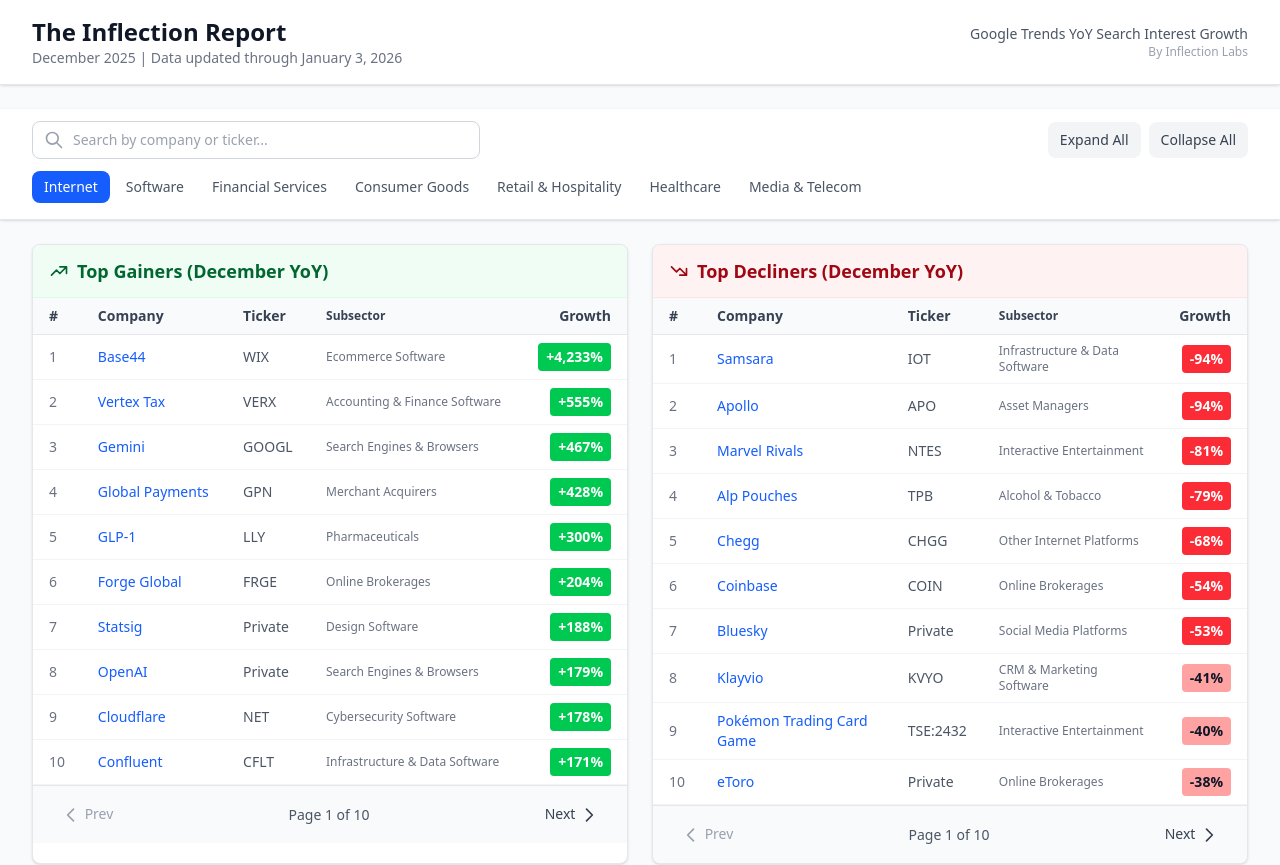
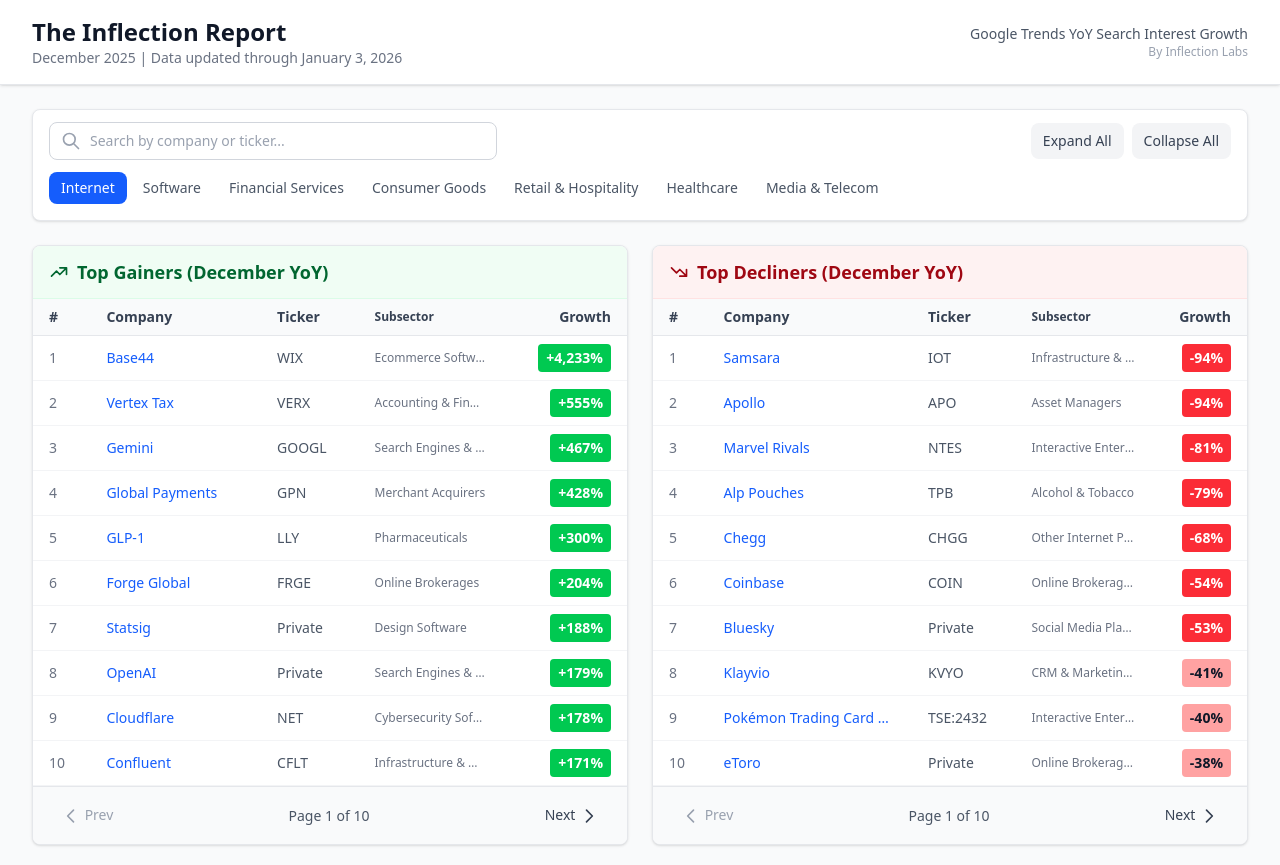
Before and after one commit to emersonwalsh/inflection-report, an Angular app: page / in a window 1280 px wide. Shown: the top 865 px of the page. Built offline with nearby package versions, Linux system fonts and the light colour scheme.

Commit message:
updated style again

```diff
--- a/angular.json
+++ b/angular.json
@@ -57,6 +57,7 @@
           },
           "configurations": {
             "production": {
+              "baseHref": "/inflection-report/",
               "budgets": [
                 {
                   "type": "initial",
@@ -90,6 +91,9 @@
             }
           },
           "defaultConfiguration": "development"
+        },
+        "deploy": {
+          "builder": "angular-cli-ghpages:deploy"
         }
       }
     }
--- a/package.json
+++ b/package.json
@@ -7,6 +7,7 @@
     "build": "ng build",
     "watch": "ng build --watch --configuration development",
     "test": "ng test",
+    "deploy": "ng deploy",
     "build:data": "node ../scripts/buildAngularData.js"
   },
   "prettier": {
@@ -40,6 +41,7 @@
     "@angular/cli": "^21.0.4",
     "@angular/compiler-cli": "^21.0.0",
     "@tailwindcss/postcss": "^4.1.18",
+    "angular-cli-ghpages": "^3.0.2",
     "autoprefixer": "^10.4.23",
     "postcss": "^8.5.6",
     "tailwindcss": "^4.1.18",
--- a/src/app/pages/report/report.component.html
+++ b/src/app/pages/report/report.component.html
@@ -80,7 +80,7 @@
 }
 
 <!-- Sticky Search and Controls Bar -->
-<div class="sticky top-[89px] sm:top-[73px] z-20 bg-white border-b border-gray-200 shadow-sm -mx-4 sm:-mx-6 lg:-mx-8 px-4 sm:px-6 lg:px-8 py-3 mb-6">
+<div class="sticky top-[89px] sm:top-[73px] z-20 bg-white border border-gray-200 rounded-lg shadow-sm py-3 px-4 mb-6">
   <!-- Top row: Search and Controls -->
   <div class="flex flex-row gap-3 items-center justify-between">
     <!-- Mobile: Hamburger Menu Button -->
@@ -223,13 +223,14 @@
               <tr class="border-b border-gray-100 hover:bg-gray-50">
                 <td class="px-4 py-2 text-gray-500">{{ i + 1 + gainersPage() * pageSize }}</td>
                 <td
-                  class="px-4 py-2 font-medium text-blue-600 cursor-pointer hover:text-blue-800 hover:underline"
+                  class="px-4 py-2 font-medium text-blue-600 cursor-pointer hover:text-blue-800 hover:underline whitespace-nowrap overflow-hidden text-ellipsis max-w-[180px]"
                   (click)="selectCompany(company, company.sectorName, company.subsectorName)"
+                  [title]="company.searchQuery"
                 >
                   {{ company.searchQuery }}
                 </td>
-                <td class="px-4 py-2 text-gray-600">{{ company.ticker }}</td>
-                <td class="px-4 py-2 text-gray-500 text-xs">{{ company.subsectorName }}</td>
+                <td class="px-4 py-2 text-gray-600 whitespace-nowrap">{{ company.ticker }}</td>
+                <td class="px-4 py-2 text-gray-500 text-xs whitespace-nowrap overflow-hidden text-ellipsis max-w-[120px]" [title]="company.subsectorName">{{ company.subsectorName }}</td>
                 <td class="px-4 py-2 text-right">
                   <span class="inline-block px-2 py-1 rounded text-sm font-semibold" [class]="getGrowthClass(company.decemberGrowth)">
                     {{ formatValue(company.decemberGrowth) }}
@@ -296,13 +297,14 @@
               <tr class="border-b border-gray-100 hover:bg-gray-50">
                 <td class="px-4 py-2 text-gray-500">{{ i + 1 + declinersPage() * pageSize }}</td>
                 <td
-                  class="px-4 py-2 font-medium text-blue-600 cursor-pointer hover:text-blue-800 hover:underline"
+                  class="px-4 py-2 font-medium text-blue-600 cursor-pointer hover:text-blue-800 hover:underline whitespace-nowrap overflow-hidden text-ellipsis max-w-[180px]"
                   (click)="selectCompany(company, company.sectorName, company.subsectorName)"
+                  [title]="company.searchQuery"
                 >
                   {{ company.searchQuery }}
                 </td>
-                <td class="px-4 py-2 text-gray-600">{{ company.ticker }}</td>
-                <td class="px-4 py-2 text-gray-500 text-xs">{{ company.subsectorName }}</td>
+                <td class="px-4 py-2 text-gray-600 whitespace-nowrap">{{ company.ticker }}</td>
+                <td class="px-4 py-2 text-gray-500 text-xs whitespace-nowrap overflow-hidden text-ellipsis max-w-[120px]" [title]="company.subsectorName">{{ company.subsectorName }}</td>
                 <td class="px-4 py-2 text-right">
                   <span class="inline-block px-2 py-1 rounded text-sm font-semibold" [class]="getGrowthClass(company.decemberGrowth)">
                     {{ formatValue(company.decemberGrowth) }}
```
Also changed, not shown: 1 other file (tests, documents, lock files or other folders).
